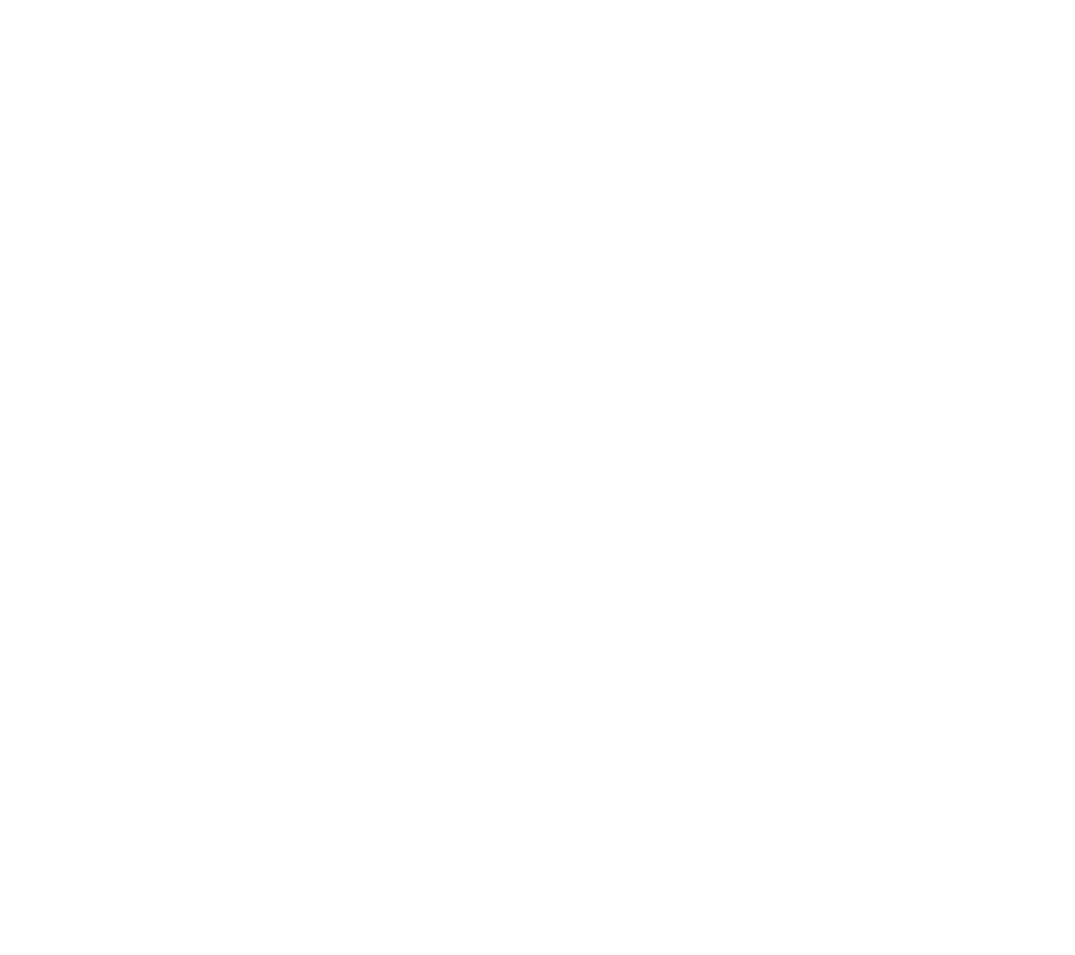
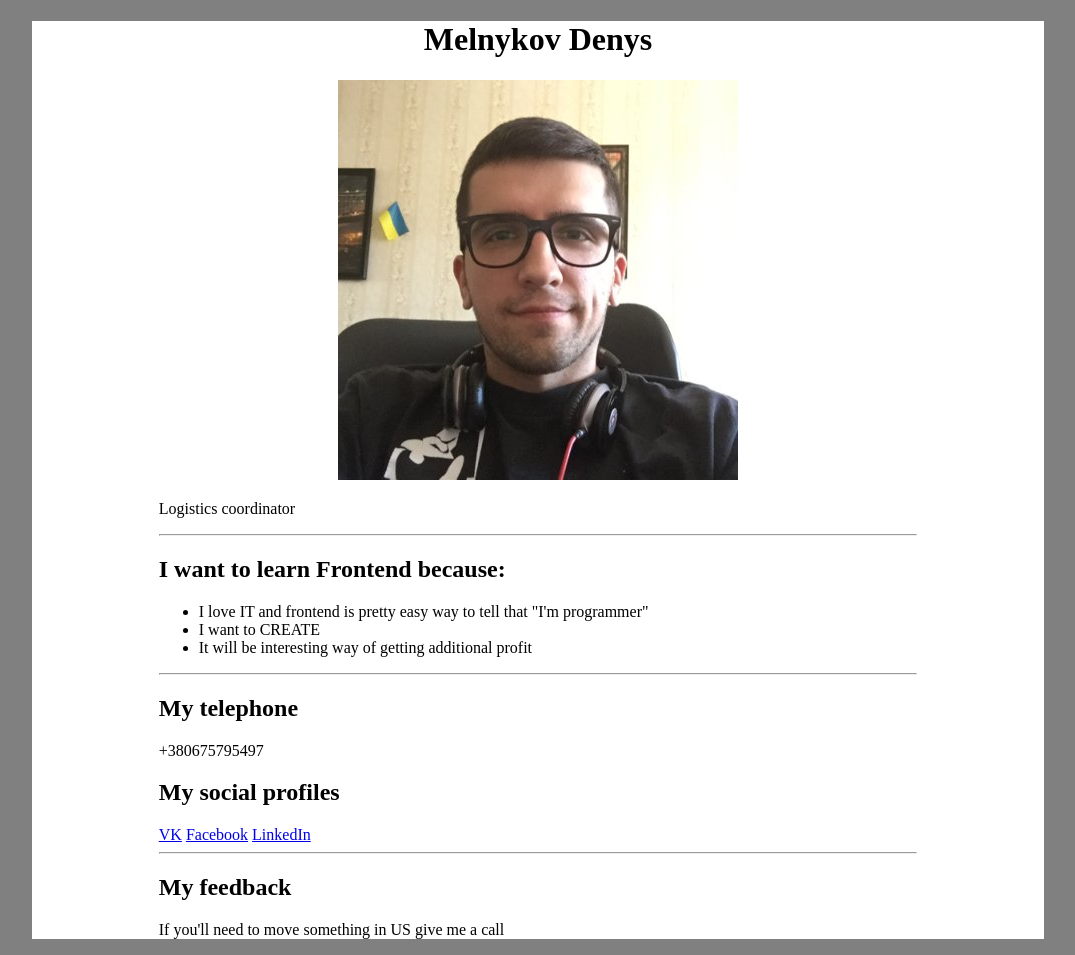
Before and after one commit to denmelnikov/GoIT_hw, a plain HTML site: page index.html in a window 1280 px wide. Shown: the whole page, without its empty margins (102-1177 px from the left). Before the commit the page ends 800 px from the top, so only its background shows below. Drawn offline with Linux system fonts and the light colour scheme.

Commit message:
hw commit

```diff
--- /dev/null
+++ b/css/style.css
@@ -0,0 +1,31 @@
+body{
+    background: grey;
+}
+
+div{
+    background: white;
+    margin-left: 10%;
+    margin-right: 10%;
+    padding-left: 10%;
+    padding-right: 10%;
+}
+
+h1{
+
+    /* border-bottom: 1px solid black; */
+    text-align: center;
+
+}
+
+div p{
+   /*  text-align: center;
+    font-weight: bold; */
+}
+
+
+/*
+img:displayed{
+    display: block;
+    margin-left: auto;
+    margin-right: auto;
+}*/
--- a/index.html
+++ b/index.html
@@ -2,9 +2,34 @@
 <html lang="en">
 <head>
     <meta charset="UTF-8">
-    <title>Document</title>
+    <title>My info</title>
+    <link rel="stylesheet" href="css/style.css">
 </head>
 <body>
+   <div>
+       <h1>Melnykov Denys</h1>
+       <center><img src="img/ph.jpg" alt="photo"></center>
+       <p>Logistics coordinator</p>
+       <hr>
+       <h2>I want to learn Frontend because:</h2>
+       <ul>
+       <li>I love IT and frontend is pretty easy way to tell that "I'm programmer"</li>
+       <li>I want to CREATE</li>
+       <li>It will be interesting way of getting additional profit</li>
+       </ul>
+       <hr>
+       <h2>My telephone</h2>
+       <p>+380675795497</p>
+
+       <h2>My social profiles</h2>
+       <a href="https://vk.com/denm13" title="VK">VK</a>
+       <a href="https://www.facebook.com/denmelnykov13" title="Facebook">Facebook</a>
+       <a href="https://www.linkedin.com/in/dmelnykov" title="LinkedIn">LinkedIn</a>
+       <hr>
+       <h2>My feedback</h2>
+       <p>If you'll need to move something in US give me a call</p>
+   </div>
+
 
 </body>
 </html>
```
Also changed, not shown: img/ph.jpg (added), 1 other file.
